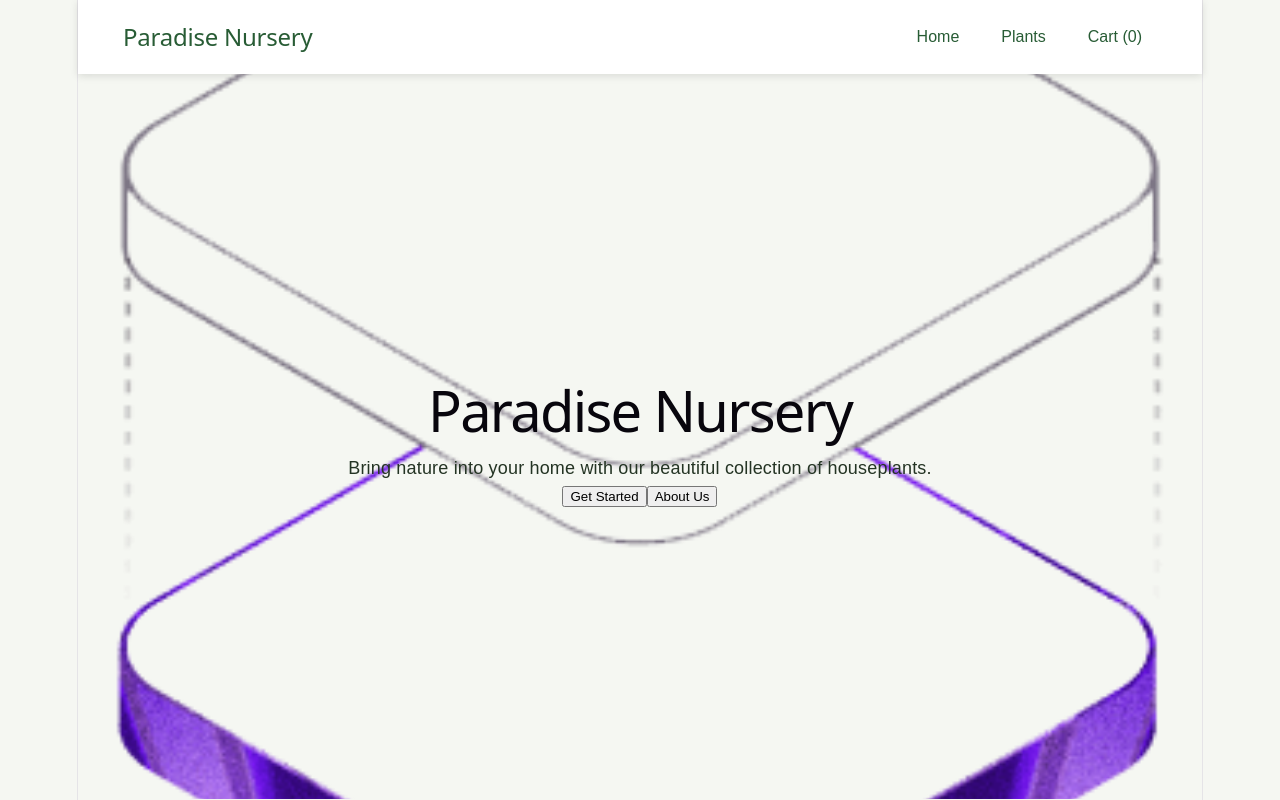
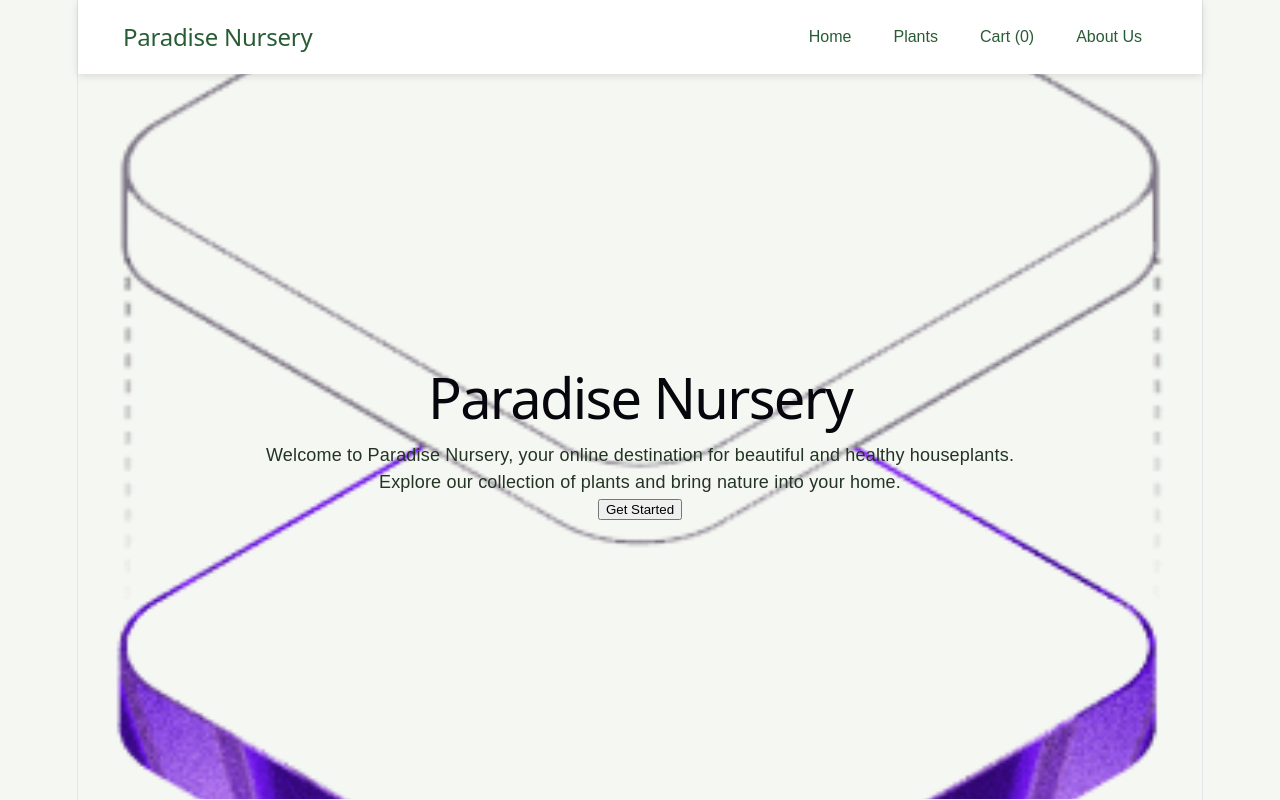
Before and after one commit to snehal-hu/paradise-nursery, a React (Vite) app: page / in a window 1280 px wide. Built offline with nearby package versions, Linux system fonts and the light colour scheme.

Commit message:
Fix Paradise Nursery landing page

```diff
--- a/src/App.jsx
+++ b/src/App.jsx
@@ -1,3 +1,4 @@
+
 import { useState } from "react";
 import { useSelector } from "react-redux";
 
@@ -19,7 +20,7 @@ function App() {
 
   return (
     <div className="app">
-
+      {/* Navigation Bar */}
       <nav className="navbar">
         <h2
           className="logo"
@@ -40,17 +41,27 @@ function App() {
           <button onClick={() => setPage("cart")}>
             Cart ({cartCount})
           </button>
+
+          <button onClick={() => setPage("about")}>
+            About Us
+          </button>
         </div>
       </nav>
 
+      {/* Paradise Nursery Landing Page */}
       {page === "home" && (
         <section className="landing-page">
           <div className="landing-content">
             <h1>Paradise Nursery</h1>
 
             <p>
-              Bring nature into your home with our beautiful
-              collection of houseplants.
+              Welcome to Paradise Nursery, your online destination
+              for beautiful and healthy houseplants.
+            </p>
+
+            <p>
+              Explore our collection of plants and bring nature
+              into your home.
             </p>
 
             <button
@@ -59,23 +70,18 @@ function App() {
             >
               Get Started
             </button>
-
-            <button
-              className="about-button"
-              onClick={() => setPage("about")}
-            >
-              About Us
-            </button>
           </div>
         </section>
       )}
 
+      {/* About Us Page */}
       {page === "about" && <AboutUs />}
 
+      {/* Product Listing Page */}
       {page === "plants" && <ProductList />}
 
+      {/* Shopping Cart Page */}
       {page === "cart" && <CartItem />}
-
     </div>
   );
 }
```
